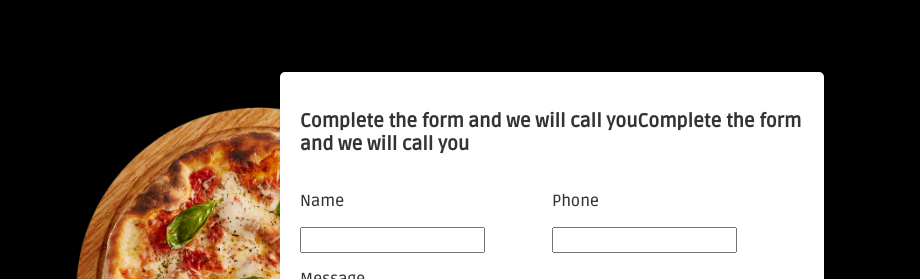
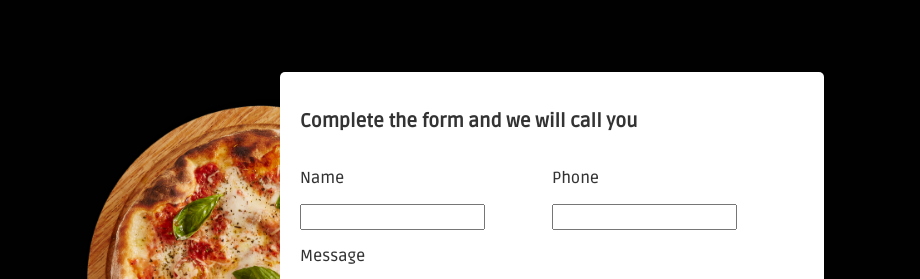
Before and after one commit to can0x/website-pizza, a plain HTML site: page for-us.html in a window 1280 px wide. Shown: the part 1189-1468 px from the top of the page, 360-1280 px from the left. Drawn offline with Linux system fonts and the light colour scheme.

Commit message:
Update for-us.html
text change

```diff
--- a/for-us.html
+++ b/for-us.html
@@ -92,7 +92,7 @@
                 </div>
                 <div class="block">
                     <form action="">
-                        <h3>Complete the form and we will call youComplete the form and we will call you</h3>
+                        <h3>Complete the form and we will call you</h3>
                         <div class="wrap-contact">
                             <div class="block">
                                 <p>Name</p>
```
